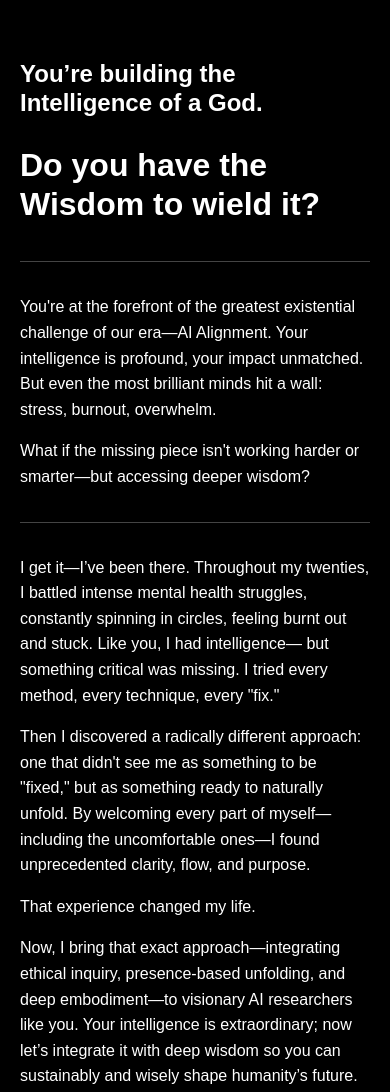
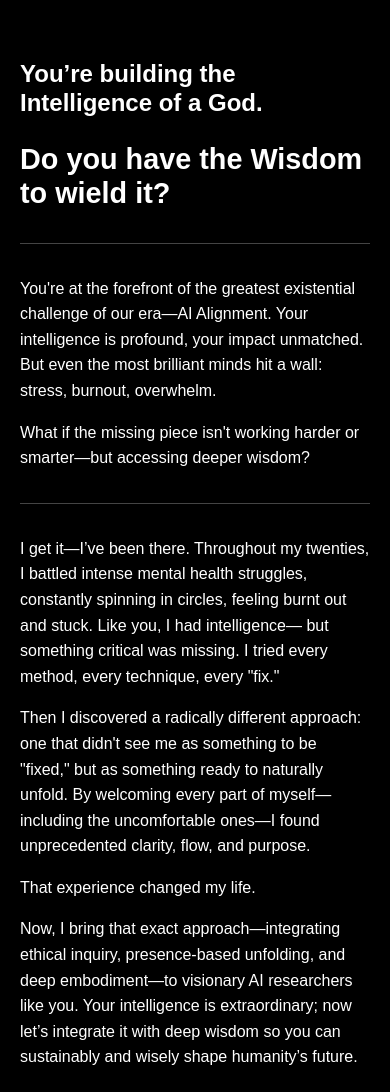
Before and after one commit to kapslap/pia, a plain HTML site: page index.html in a window 390 px wide. Shown: the top 1092 px of the page. Drawn offline with Linux system fonts and the light colour scheme.

Commit message:
Update index.html

```diff
--- a/index.html
+++ b/index.html
@@ -3,7 +3,9 @@
 <head>
   <meta charset="UTF-8">
   <title>Path to Inner Alpha</title>
+  <meta name="viewport" content="width=device-width, initial-scale=1.0">
   <style>
+    /* Basic reset and body styles */
     body {
       margin: 0;
       padding: 0;
@@ -11,17 +13,20 @@
       color: #fff;
       font-family: Arial, sans-serif;
       line-height: 1.6;
+      font-size: 18px; /* Larger base font size for mobile readability */
     }
 
+    /* Container */
     .container {
       max-width: 700px;
       margin: 0 auto;
       padding: 40px 20px;
     }
 
+    /* Heading styles (slightly larger for mobile) */
     h1, h2, h3 {
       font-weight: 600;
-      margin-bottom: 1.2em;
+      margin-bottom: 1em;
       line-height: 1.2;
     }
 
@@ -31,13 +36,14 @@
     }
 
     h2 {
-      font-size: 1.5em;
+      font-size: 1.75em;
     }
 
     h3 {
-      font-size: 1.2em;
+      font-size: 1.4em;
     }
 
+    /* Paragraph and list spacing */
     p {
       margin-bottom: 1em;
     }
@@ -52,12 +58,14 @@
       margin-bottom: 0.5em;
     }
 
+    /* Horizontal rule for section separation */
     hr {
       border: 0;
       border-top: 1px solid #444;
       margin: 2em 0;
     }
 
+    /* Section title style */
     .section-title {
       margin: 2em 0 1em;
       font-size: 1.3em;
@@ -84,6 +92,19 @@
     .cta-button:hover {
       background-color: #444;
       color: #fff;
+    }
+
+    /* Media query for extra small screens */
+    @media (max-width: 400px) {
+      body {
+        font-size: 16px; /* Slightly reduce font to fit small screens */
+      }
+      h1 {
+        font-size: 1.8em;
+      }
+      h2 {
+        font-size: 1.5em;
+      }
     }
   </style>
 </head>
```
